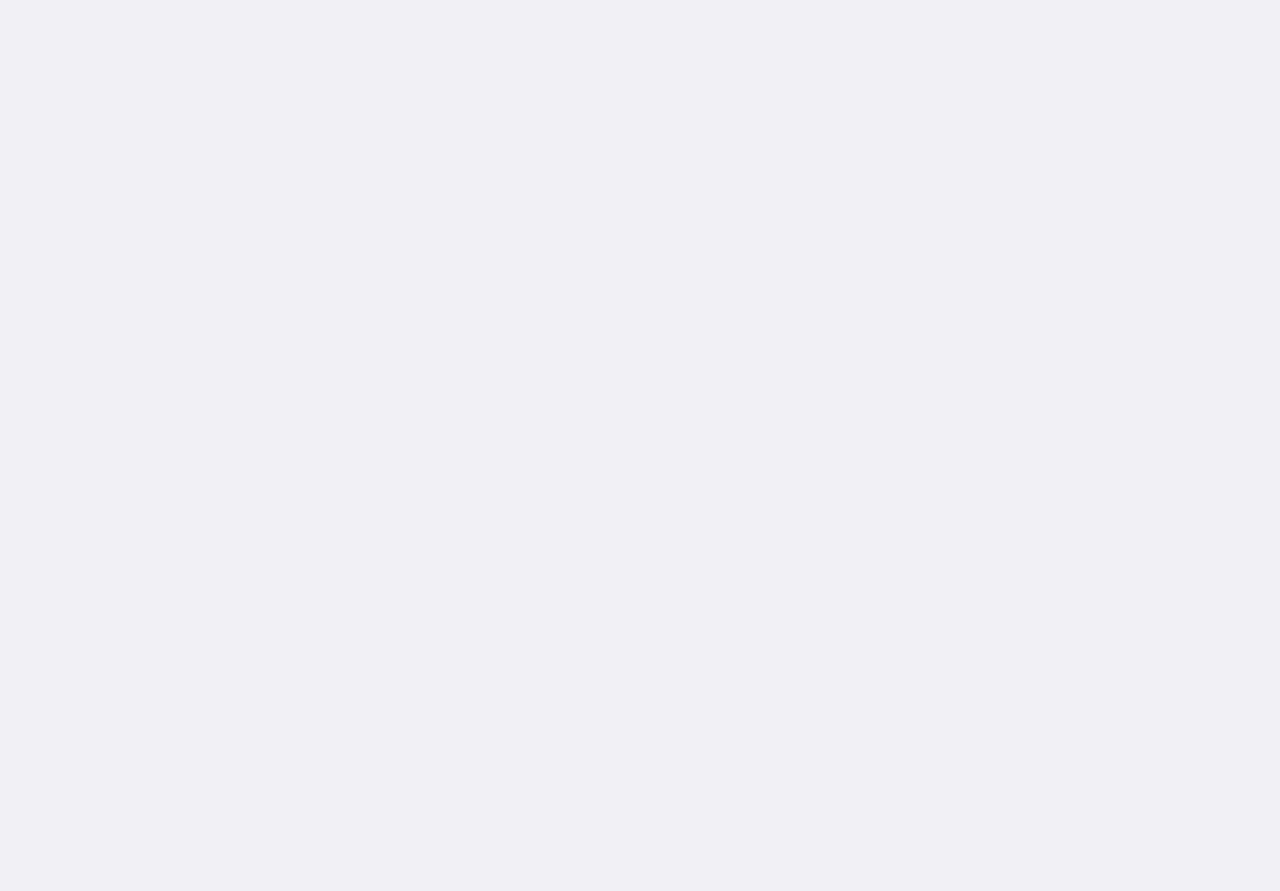
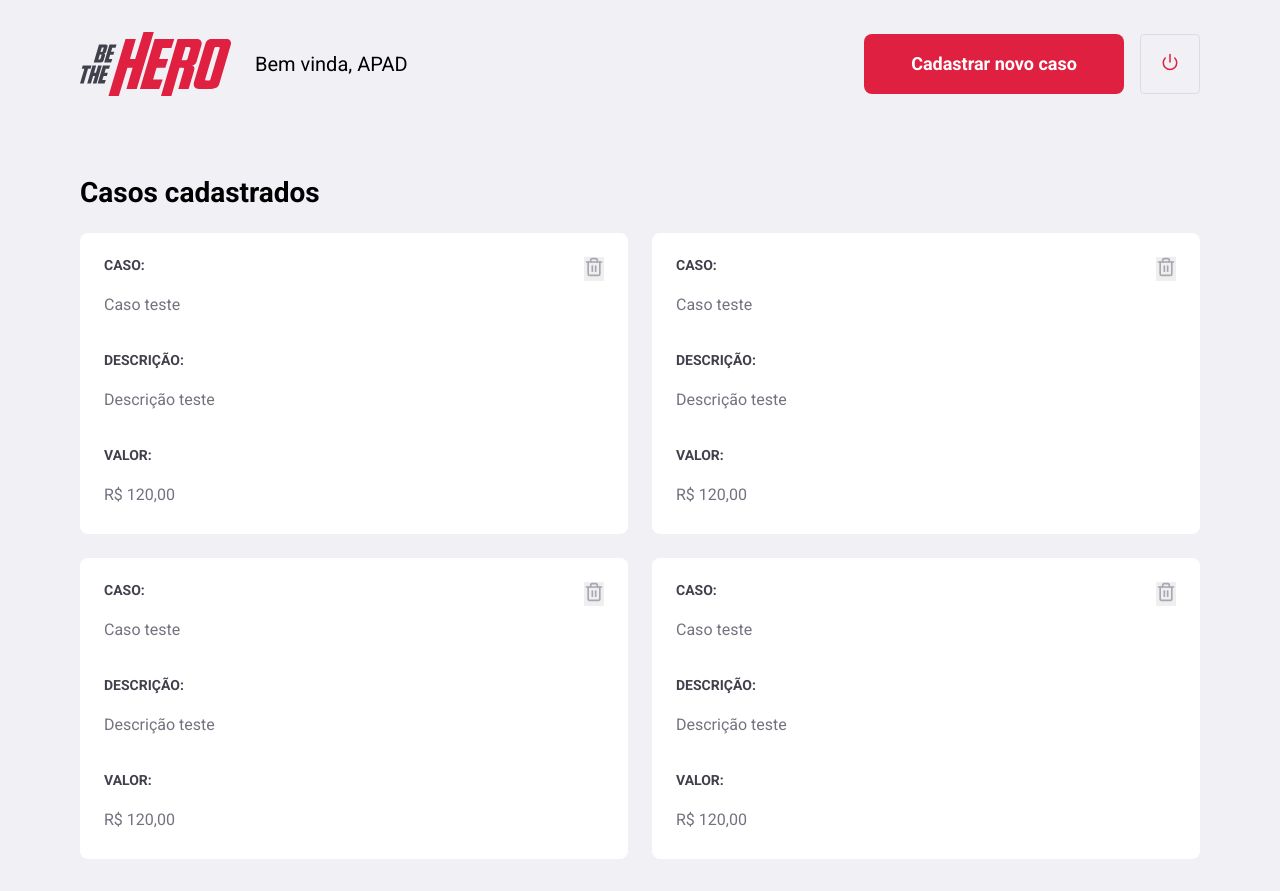
Before and after one commit to Alex-Xavier/Semana-OmniStack-11, a React (Create React App) app in the folder frontend/: page /profile in a window 1280 px wide. Before the commit the page ends 800 px from the top, so only its background shows below. Built offline with nearby package versions, Linux system fonts and the light colour scheme.

Commit message:
Tela de inicial do usuário

```diff
--- /dev/null
+++ b/frontend/src/pages/Profile/index.js
@@ -0,0 +1,89 @@
+import React from 'react'
+import { Link } from 'react-router-dom'
+import { FiPower, FiTrash2 } from 'react-icons/fi'
+
+import './styles.css'
+
+import logoImg from './../../assets/logo.svg'
+
+function Profile() {
+  return (
+    <div className="profile-container">
+      <header>
+        <img src={logoImg} alt="Be The Hero"/>
+        <span>Bem vinda, APAD</span>
+
+        <Link className="button" to="/incidents/new">Cadastrar novo caso</Link>
+        <button type="button">
+          <FiPower size={18} color="#E02041" />
+        </button>
+      </header>
+
+      <h1>Casos cadastrados</h1>
+
+      <ul>
+        <li>
+          <strong>CASO:</strong>
+          <p>Caso teste</p>
+
+          <strong>DESCRIÇÃO:</strong>
+          <p>Descrição teste</p>
+
+          <strong>VALOR:</strong>
+          <p>R$ 120,00</p>
+
+          <button type="button">
+            <FiTrash2 size={20} color="#a8a8b3" />
+          </button>
+        </li>
+
+        <li>
+          <strong>CASO:</strong>
+          <p>Caso teste</p>
+
+          <strong>DESCRIÇÃO:</strong>
+          <p>Descrição teste</p>
+
+          <strong>VALOR:</strong>
+          <p>R$ 120,00</p>
+
+          <button type="button">
+            <FiTrash2 size={20} color="#a8a8b3" />
+          </button>
+        </li>
+
+        <li>
+          <strong>CASO:</strong>
+          <p>Caso teste</p>
+
+          <strong>DESCRIÇÃO:</strong>
+          <p>Descrição teste</p>
+
+          <strong>VALOR:</strong>
+          <p>R$ 120,00</p>
+
+          <button type="button">
+            <FiTrash2 size={20} color="#a8a8b3" />
+          </button>
+        </li>
+
+        <li>
+          <strong>CASO:</strong>
+          <p>Caso teste</p>
+
+          <strong>DESCRIÇÃO:</strong>
+          <p>Descrição teste</p>
+
+          <strong>VALOR:</strong>
+          <p>R$ 120,00</p>
+
+          <button type="button">
+            <FiTrash2 size={20} color="#a8a8b3" />
+          </button>
+        </li>
+      </ul>
+    </div>
+  )
+}
+
+export default Profile
--- /dev/null
+++ b/frontend/src/pages/Profile/styles.css
@@ -0,0 +1,86 @@
+.profile-container {
+  width: 100%;
+  max-width: 1180px;
+  padding: 0 30px;
+  margin: 32px auto;
+}
+
+.profile-container header {
+  display: flex;
+  align-items: center;
+}
+
+.profile-container header span {
+  font-size: 20px;
+  margin-left: 24px;
+}
+
+.profile-container header img {
+  height: 64px;
+}
+
+.profile-container header a {
+  width: 260px;
+  margin-left: auto;
+  margin-top: 0;
+}
+
+.profile-container header button {
+  height: 60px;
+  width: 60px;
+  border-radius: 4px;
+  border: 1px solid #dcdce6;
+  background: transparent;
+  margin-left: 16px;
+  transition: border-color 0.2s;
+}
+
+.profile-container header button:hover {
+  border-color: #999;
+}
+
+.profile-container h1 {
+  margin-top: 80px;
+  margin-bottom: 24px;
+}
+
+.profile-container ul {
+  display: grid;
+  grid-template-columns: repeat(2, 1fr);
+  grid-gap: 24px;
+  list-style: none;
+}
+
+.profile-container ul li {
+  background: #FFF;
+  padding: 24px;
+  border-radius: 8px;
+  position: relative;
+}
+
+.profile-container ul li button {
+  position: absolute;
+  right: 24px;
+  top: 24px;
+  border: 0;
+}
+
+.profile-container ul li button:hover {
+  opacity: 0.8;
+}
+
+.profile-container ul li strong {
+  display: block;
+  margin-bottom: 16px;
+  color: #41414d;
+}
+
+.profile-container ul li p + strong {
+  margin-top: 32px;
+}
+
+.profile-container ul li p {
+  color: #737380;
+  line-height: 31px;
+  font-size: 16px;
+}
--- a/frontend/src/routes.js
+++ b/frontend/src/routes.js
@@ -3,6 +3,7 @@ import { BrowserRouter, Route, Switch } from 'react-router-dom'
 
 import Logon from './pages/Logon'
 import Register from './pages/Register'
+import Profile from './pages/Profile'
 
 function Routes() {
   return (
@@ -10,6 +11,7 @@ function Routes() {
 			<Switch>
 				<Route path="/" exact component={Logon} />
 				<Route path="/register" component={Register} />
+				<Route path="/profile" component={Profile} />
 			</Switch>
 		</BrowserRouter>
 	)
```
